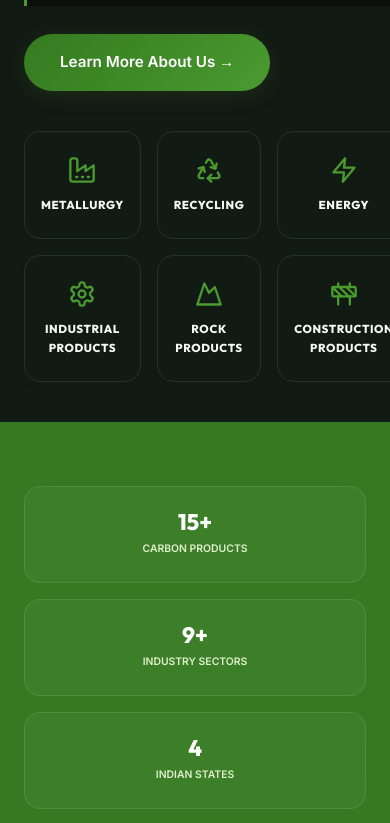
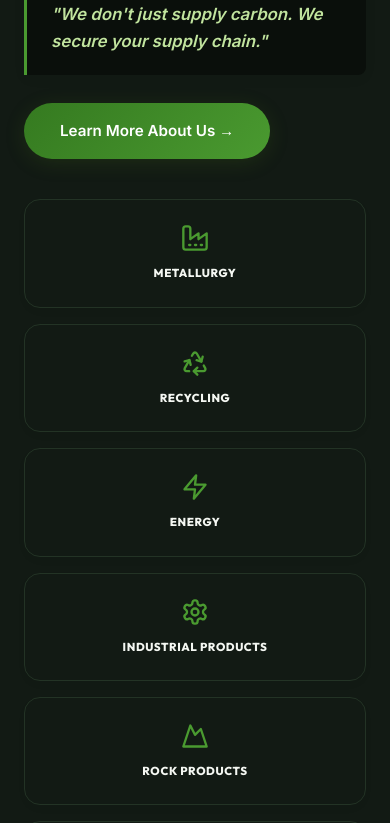
Before and after one commit to mediagreenliving/greenliving, a React (Vite) app: page / in a window 390 px wide. Shown: the part 1320-2143 px from the top of the page. Built offline with nearby package versions, Linux system fonts and the light colour scheme.

Commit message:
fix: make about-features grid responsive on mobile to prevent text clipping

```diff
--- a/src/index.css
+++ b/src/index.css
@@ -2212,6 +2212,10 @@ ul {
 @media (max-width: 768px) {
   :root {
     --section-padding: 40px 0;
+  }
+
+  .about-features-grid {
+    grid-template-columns: repeat(2, 1fr);
   }
 
   .stats-grid {
@@ -2451,6 +2455,10 @@ ul {
 }
 
 @media (max-width: 480px) {
+  .about-features-grid {
+    grid-template-columns: 1fr;
+  }
+
   .states-grid {
     grid-template-columns: 1fr;
   }
```
